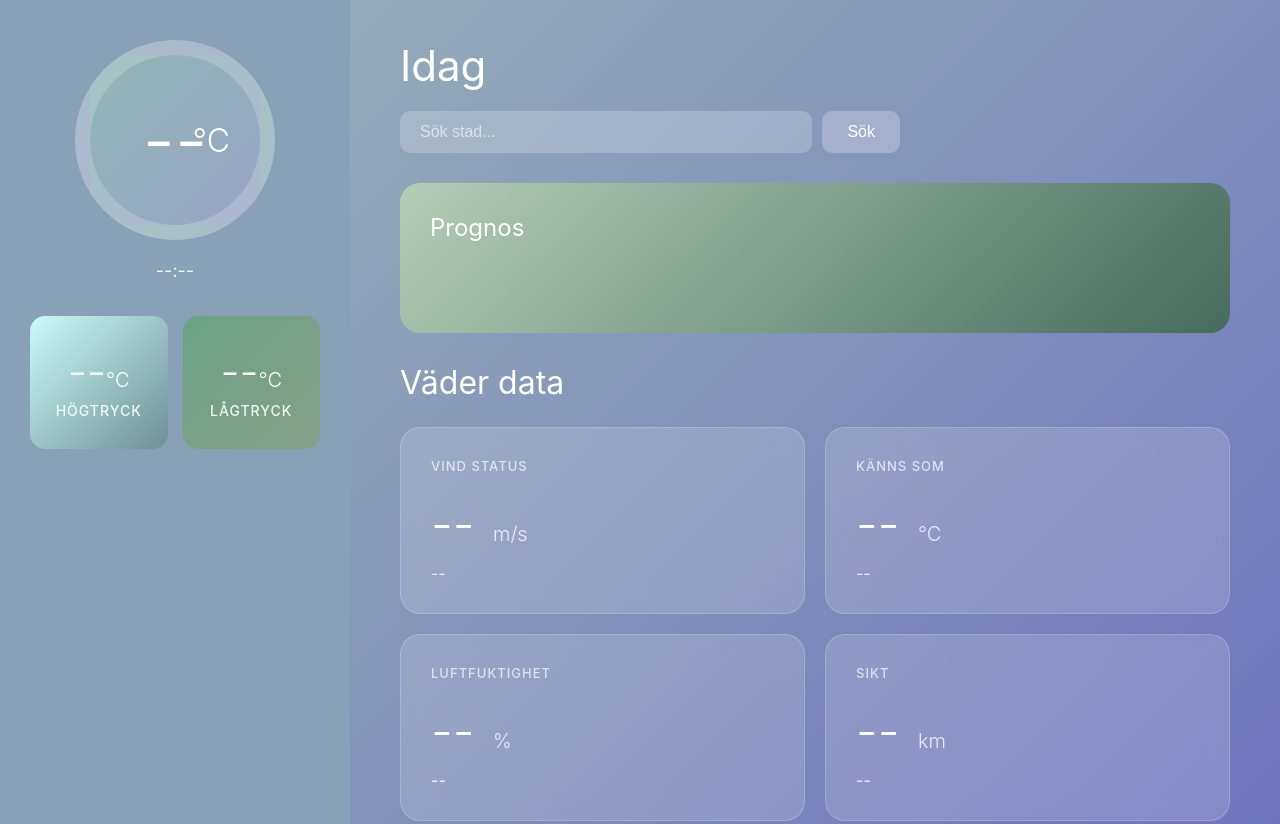
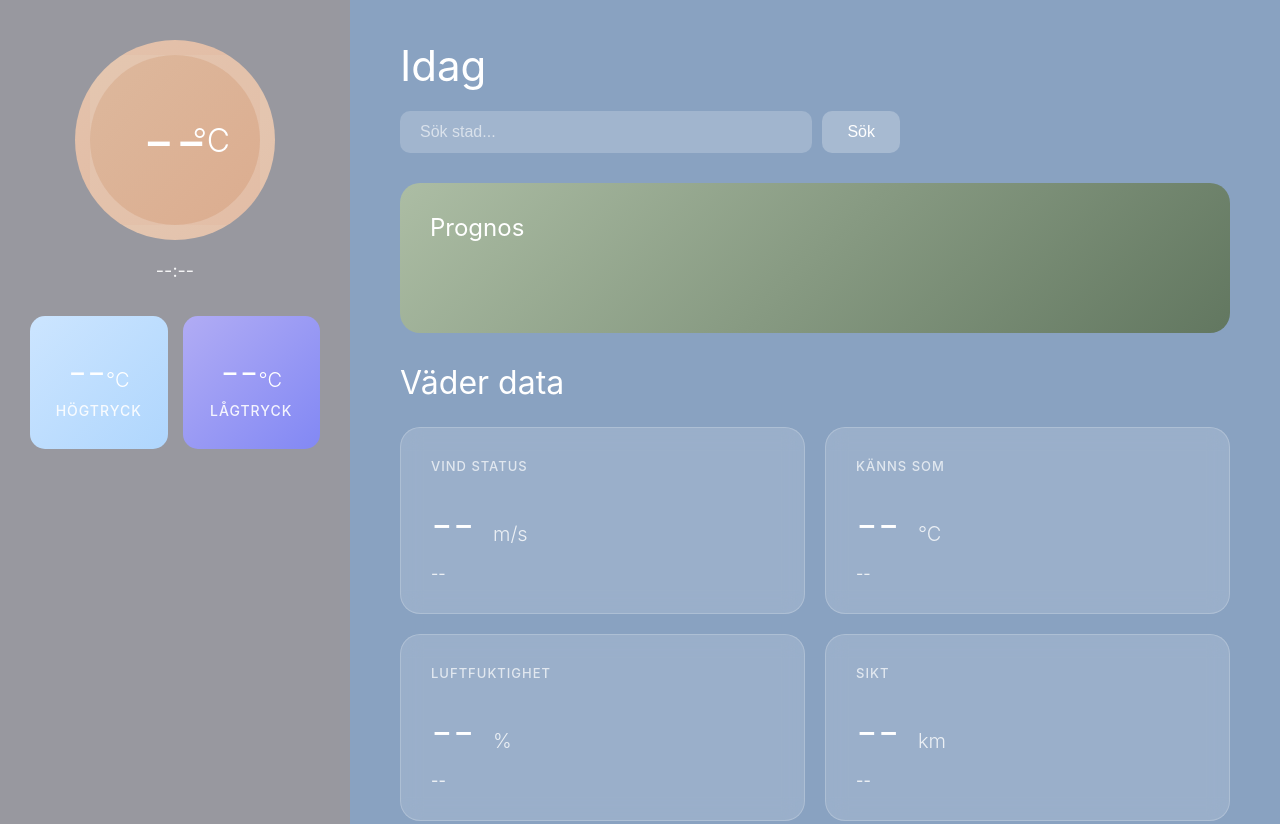
Before and after one commit to karinlenajohansson/JSAssignments, a website built with webpack: page index.html in a window 1280 px wide. Shown: the top 824 px of the page. Built offline with nearby package versions, Linux system fonts and the light colour scheme.

Commit message:
added css

```diff
--- a/css/style.css
+++ b/css/style.css
@@ -6,7 +6,7 @@
 
 body {
   font-family: -apple-system, BlinkMacSystemFont, "Segoe UI", Roboto, sans-serif;
-  background: linear-gradient(135deg, #9cb6b6 0%, #6767c1 100%);
+  background: linear-gradient(135deg, #89a2c1 0%, #89a2c1 100%);
   min-height: 100vh;
   color: #fff;
 }
@@ -19,7 +19,7 @@ body {
 }
 
 .sidebar {
-  background: rgb(137, 161, 182);
+  background: rgb(152, 152, 159);
   padding: 40px 30px;
   display: flex;
   flex-direction: column;
@@ -41,8 +41,8 @@ body {
   border-radius: 50%;
   background: linear-gradient(
     135deg,
-    rgba(162, 236, 182, 0.3),
-    rgba(195, 171, 228, 0.3)
+    rgba(255, 200, 156, 0.67),
+    rgba(253, 183, 136, 0.67)
   );
   border: 15px solid rgba(255, 255, 255, 0.2);
   display: flex;
@@ -95,11 +95,11 @@ body {
 }
 
 .temp-box.high {
-  background: linear-gradient(135deg, #cafbf9 0%, #6c9195 100%);
+  background: linear-gradient(135deg, #cce5ff 0%, #afd6fd 100%);
 }
 
 .temp-box.low {
-  background: linear-gradient(135deg, #69a387 0%, #879f87 100%);
+  background: linear-gradient(135deg, #b1acf4 0%, #8288f4 100%);
 }
 
 .temp-value {
@@ -186,7 +186,7 @@ h2 {
 /* Kommande timmar */
 
 .hourly-forecast {
-  background: linear-gradient(135deg, #b6ccb7 0%, #456c5d 100%);
+  background: linear-gradient(135deg, #acbda4 0%, #627760 100%);
   padding: 30px;
   border-radius: 20px;
   margin-bottom: 30px;
@@ -380,7 +380,7 @@ h2 {
   color: #fff;
   text-align: center;
   padding: 20px;
-  background: rgba(255, 249, 135, 0.3);
+  background: rgb(137, 162, 193);
   border-radius: 15px;
 }
 
--- a/js/app.js
+++ b/js/app.js
@@ -1,4 +1,4 @@
-const API_KEY = window.WEATHER_API_KEY || ""; // byt ut mot din egen när du testar
+const API_KEY = window.WEATHER_API_KEY || ""; //
 
  // ----- Hämta alla element från DOM ----- //
 
```
Also changed, not shown: index.html (+1 -2 lines).
